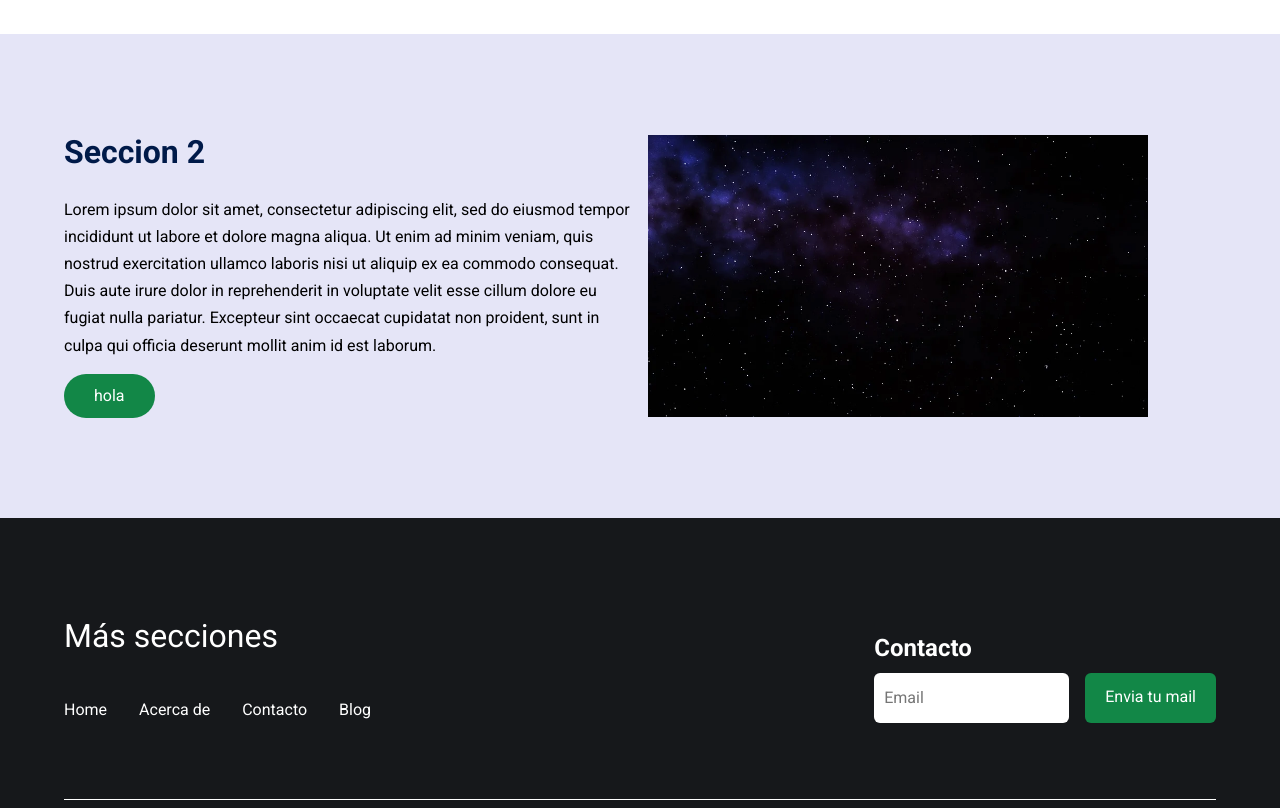
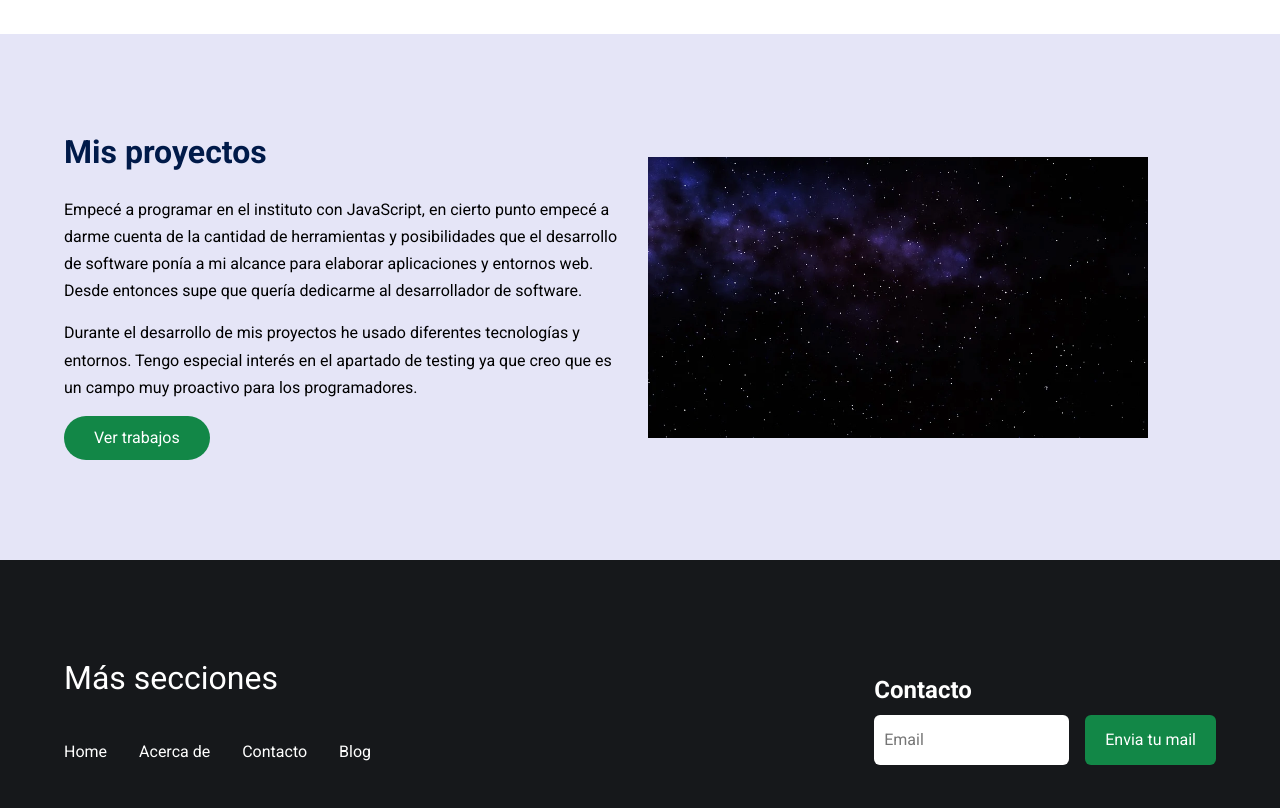
Before and after one commit to GitJanPlata/Portafolio, a plain HTML site: page index.html in a window 1280 px wide. Shown: the part 1440-2248 px from the top of the page. Drawn offline with Linux system fonts and the light colour scheme.

Commit message:
index.html

```diff
--- a/index.html
+++ b/index.html
@@ -81,10 +81,12 @@
         <section class="knowledge">
             <div class="knowledge_container container">
                 <div class="knowledge_texts">
-                    <h2 class="subtitle">Seccion 2</h2>
-                    <p class="knowledge_paragraph">Lorem ipsum dolor sit amet, consectetur adipiscing elit, sed do eiusmod tempor incididunt ut labore et dolore magna aliqua. Ut enim ad minim veniam, quis nostrud exercitation ullamco laboris nisi ut aliquip ex ea commodo consequat. Duis aute irure dolor in reprehenderit in voluptate velit esse cillum dolore eu fugiat nulla pariatur. Excepteur sint occaecat cupidatat non proident, sunt in culpa qui officia deserunt mollit anim id est laborum.
+                    <h2 class="subtitle">Mis proyectos</h2>
+                    <p class="knowledge_paragraph">Empecé a programar en el instituto con JavaScript, en cierto punto empecé a darme cuenta de la cantidad de herramientas y posibilidades que el desarrollo de software ponía a mi alcance para elaborar aplicaciones y entornos web. Desde entonces supe que quería dedicarme al desarrollador de software.
                     </p>
-                    <a href="#" class="cta">hola</a>
+                    <p class="knowledge_paragraph"> Durante el desarrollo de mis proyectos he usado diferentes tecnologías y entornos. Tengo especial interés en el apartado de testing ya que creo que es un campo muy proactivo para los programadores.
+                    </p>
+                    <a href="#" class="cta">Ver trabajos</a>
                 </div>
 
                 <figure class="knowledge_picture">
```
